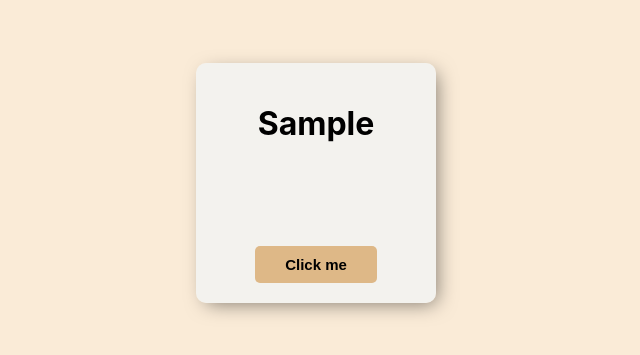
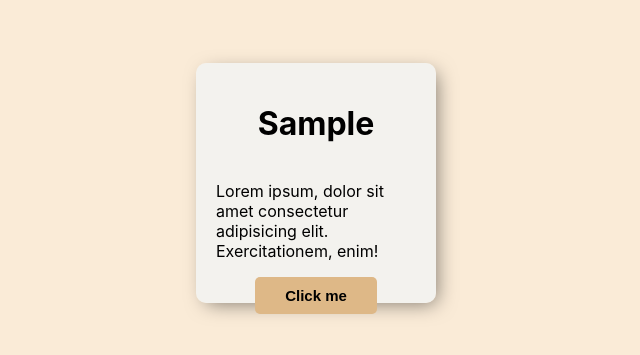
Before and after one commit to Gepeet/netlili, a React (Create React App) app: page / in a window 1280 px wide. Shown: the part 217-572 px from the top of the page, without its empty margins (324-964 px from the left). Built offline with nearby package versions, Linux system fonts and the light colour scheme.

Commit message:
2nd push

```diff
--- a/src/App.js
+++ b/src/App.js
@@ -5,6 +5,7 @@ function App() {
     <div className="body">
       <div className="card">
         <h1>Sample</h1>
+        <p>Lorem ipsum, dolor sit amet consectetur adipisicing elit. Exercitationem, enim!</p>
         <button className="btn">Click me</button>
       </div>
     </div>
```
